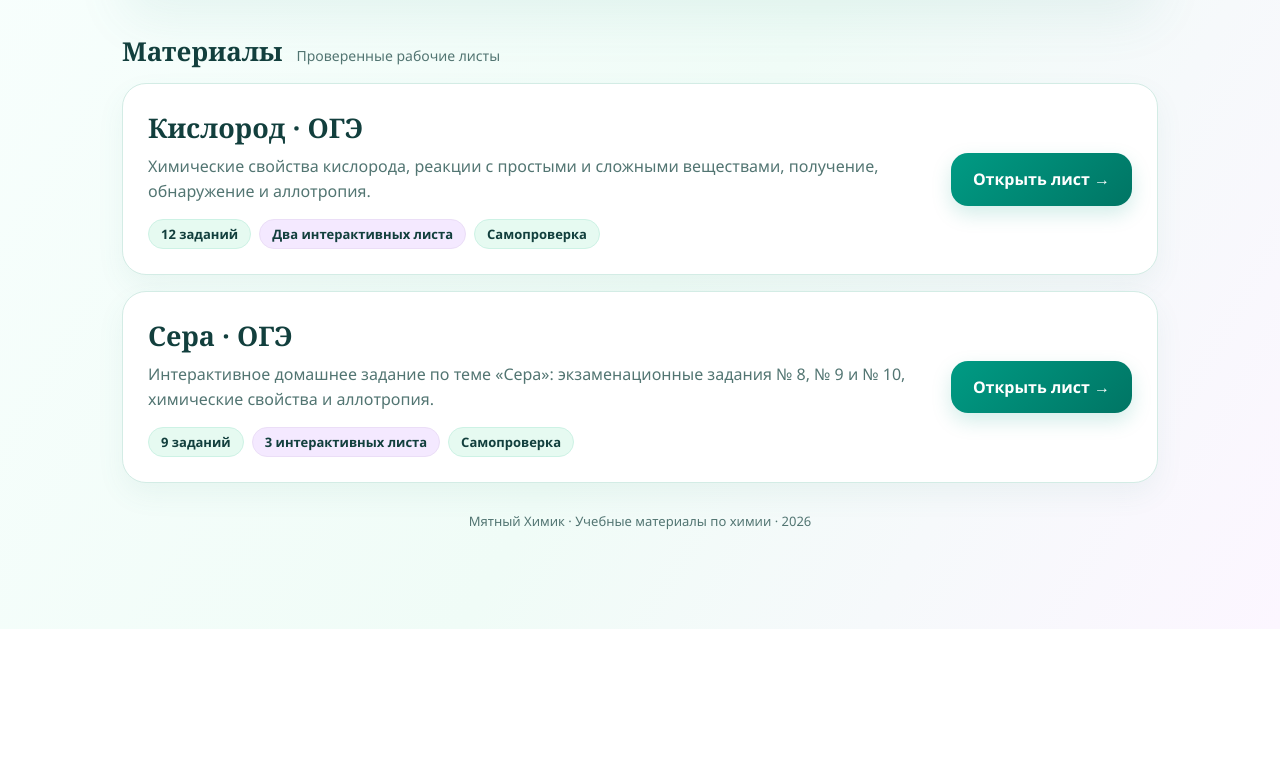
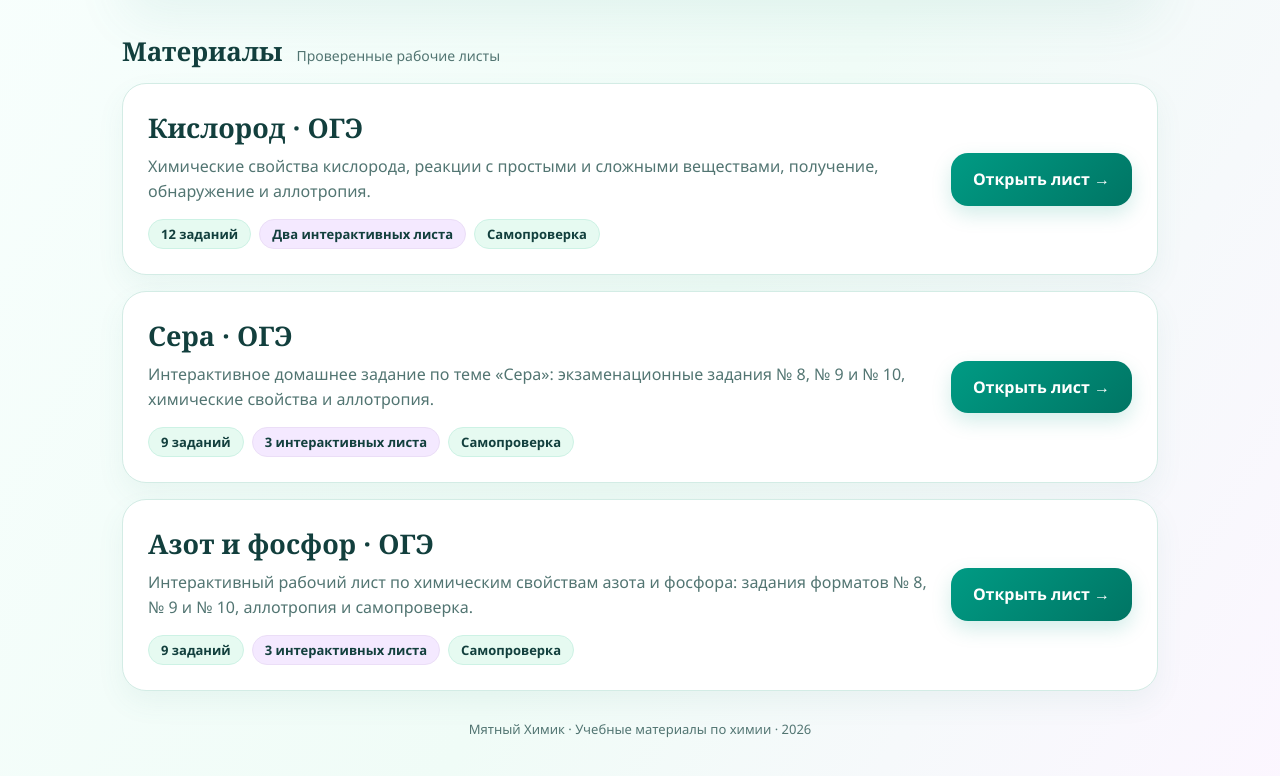
Before and after one commit to eliseeva-83-byte/myatny-chemistry-pages, a plain HTML site: page index.html in a window 1280 px wide. Shown: the part 380-1156 px from the top of the page. Before the commit the page ends 1009 px from the top, so only its background shows below. Drawn offline with Linux system fonts and the light colour scheme.

Commit message:
List nitrogen and phosphorus OGE worksheet in public catalog

```diff
--- a/index.html
+++ b/index.html
@@ -49,5 +49,10 @@ footer{padding:28px 0;color:var(--muted);font-size:13px;text-align:center}
 <p>Интерактивное домашнее задание по теме «Сера»: экзаменационные задания № 8, № 9 и № 10, химические свойства и аллотропия.</p>
 <div class="info"><span>9 заданий</span><span>3 интерактивных листа</span><span>Самопроверка</span></div>
 </div><a class="launch" href="./sera-oge-dz.html">Открыть лист →</a></section>
+<section class="card" aria-labelledby="nitrogen-phosphorus-title"><div>
+<h3 id="nitrogen-phosphorus-title">Азот и фосфор · ОГЭ</h3>
+<p>Интерактивный рабочий лист по химическим свойствам азота и фосфора: задания форматов № 8, № 9 и № 10, аллотропия и самопроверка.</p>
+<div class="info"><span>9 заданий</span><span>3 интерактивных листа</span><span>Самопроверка</span></div>
+</div><a class="launch" href="./azot-fosfor-oge-list.html">Открыть лист →</a></section>
 <footer>Мятный Химик · Учебные материалы по химии · 2026</footer>
 </main></body></html>
```
